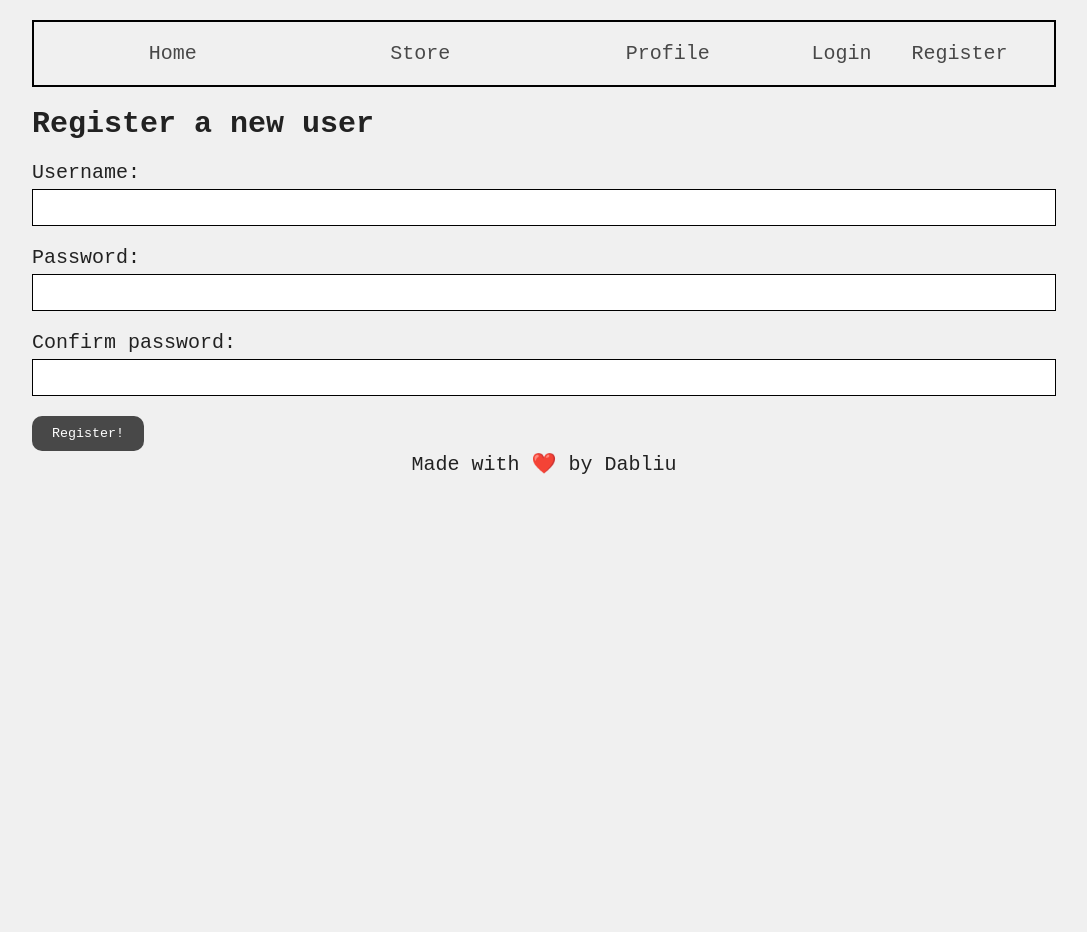
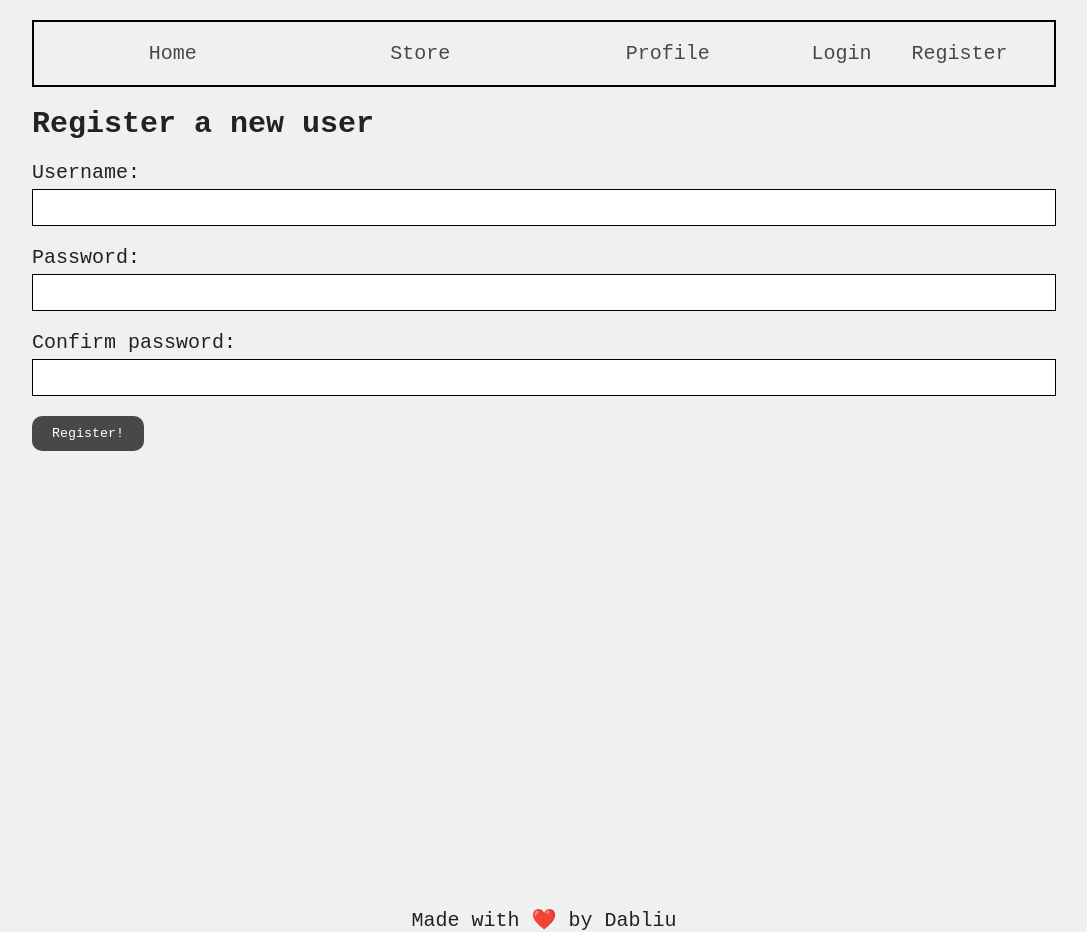
Before and after one commit to WilsonMachado/bit02spa, a React (Vite) app: page /bit02spa/register in a window 1280 px wide. Shown: the whole page, without its empty margins (96-1183 px from the left). Before the commit the page ends 800 px from the top, so only its background shows below. Built offline with nearby package versions, Linux system fonts and the light colour scheme.

Commit message:
Se arregla bug que ponía el fotter encima de los mensajes modales

```diff
--- a/index.html
+++ b/index.html
@@ -14,7 +14,7 @@
   <body>
     <noscript>Se requiere JavaScript para ejecutar esta página</noscript>
     <div id="root"></div>
-    <footer>Made with ❤️ by Dabliu</footer>
+
     <script type="module" src="/src/main.jsx"></script>
   </body>
 </html>
--- a/src/App.css
+++ b/src/App.css
@@ -76,6 +76,8 @@ a:hover{
   align-items: baseline;
   justify-content: start;
 
+  background-color: #f0f0f0;
+
 }
 
 .modal-content{
@@ -116,6 +118,10 @@ a:hover{
 }
 
 /** Estilos para los formularios */
+
+  .form{
+    height: 100vh;
+  }
 
   .form h2 {
     margin: 20px 0;
@@ -161,5 +167,7 @@ a:hover{
 
   /** Estilos para el footer*/
   footer{
+    display: grid;
+
     text-align: center;
   }
--- a/src/App.jsx
+++ b/src/App.jsx
@@ -96,7 +96,7 @@ function App() {
                 </Routes>
             </div>
 
-
+            <footer>Made with ❤️ by Dabliu</footer>
 
           </BrowserRouter>);
            <div className='deploy-tools'>
```
